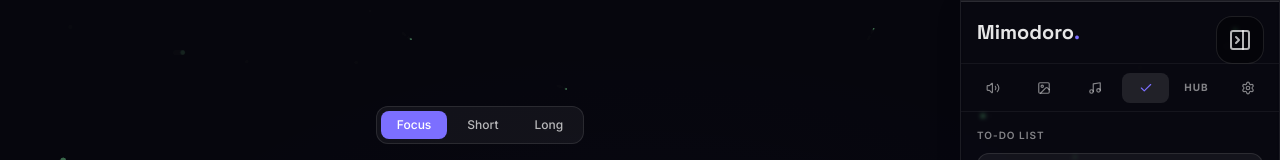
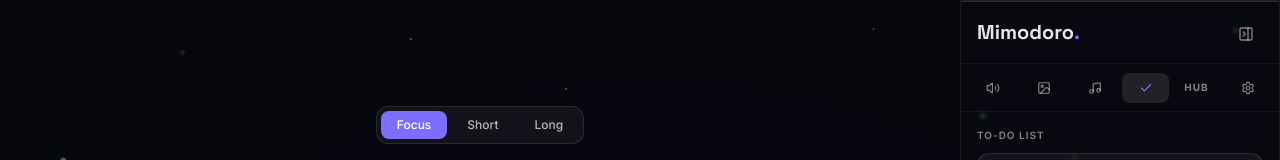
Before and after one commit to AceMimo/Mimodoro, a React (Vite) app: page / in a window 1280 px wide. Shown: the top 160 px of the page. Built offline with nearby package versions, Linux system fonts and the light colour scheme.

Commit message:
sidebar ui update

```diff
--- a/src/App.tsx
+++ b/src/App.tsx
@@ -1589,7 +1589,7 @@ export default function App() {
   // --- Render Helpers ---
   const progress = timeLeft / totalTime;
   const dashOffset = 2 * Math.PI * 100 * (1 - progress);
-  const sidebarToggleButtonClass = "flex h-12 w-12 shrink-0 items-center justify-center rounded-2xl border border-white/10 bg-black/40 text-white/70 transition-colors hover:border-white/20 hover:bg-black/55 hover:text-white";
+  const sidebarToggleButtonClass = "flex h-9 w-9 shrink-0 items-center justify-center rounded-lg text-white/50 transition-colors hover:bg-white/5 hover:text-white";
 
   const sidebarContent = (() => {
     return (
@@ -2257,7 +2257,7 @@ export default function App() {
             title={isSidebarOpen ? 'Close sidebar' : 'Open sidebar'}
             className={`fixed top-4 right-4 z-[9999] ${sidebarToggleButtonClass}`}
           >
-            {isSidebarOpen ? <PanelRightClose size={24} /> : <PanelRightOpen size={24} />}
+            {isSidebarOpen ? <PanelRightClose size={16} /> : <PanelRightOpen size={16} />}
           </button>
         )}
 
```
